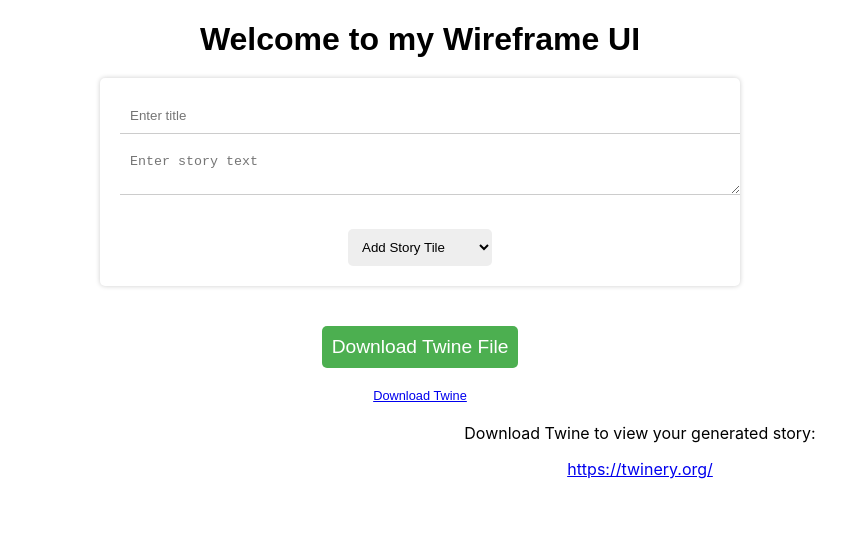
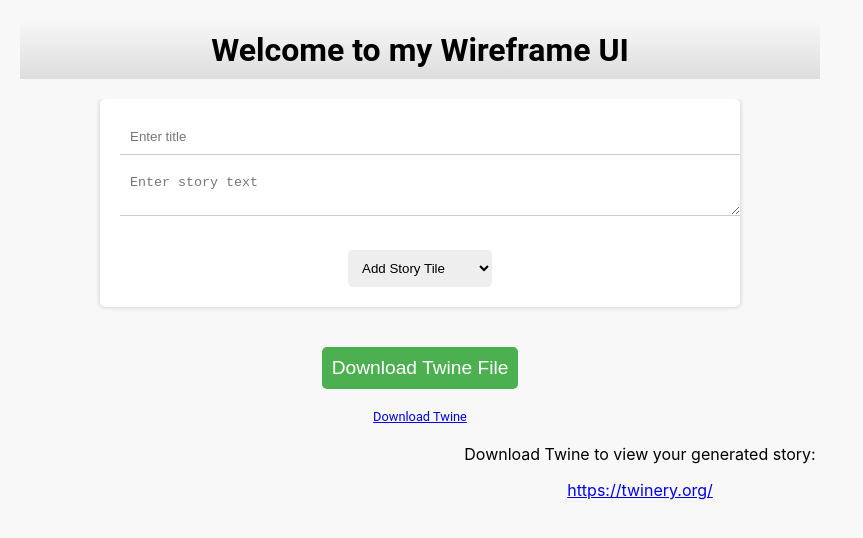
Before and after one commit to mikefrith108/Fast-Foward-React-UI-, a React (Create React App) app: page / in a window 1280 px wide. Shown: the top 538 px of the page, without its empty margins (0-863 px from the left). Built offline with nearby package versions, Linux system fonts and the light colour scheme; the HTML template or start-up script is replaced by a standard one.

Commit message:
Update WireframeUI.css

```diff
--- a/WireframeUI.css
+++ b/WireframeUI.css
@@ -135,3 +135,68 @@
   .happiness-indicator .minus {
     color: red;
   }
+  body {
+    background-color: #f8f8f8;
+  }
+  .title {
+    font-size: 2em;
+    text-align: center;
+    margin-bottom: 20px;
+    background: linear-gradient(to bottom, #f7f7f7 0%, #ddd 100%);
+    padding: 10px 0;
+  }
+  @import url('https://fonts.googleapis.com/css2?family=Roboto:wght@300;400;700&display=swap');
+
+.container {
+  font-family: 'Roboto', sans-serif;
+}
+.tile:hover {
+  transform: translateY(-5px);
+  box-shadow: 0 5px 10px rgba(0, 0, 0, 0.2);
+}
+.decision-buttons button:not(:last-child) {
+  margin-bottom: 5px;
+}
+.download-btn:hover {
+  animation: shake 0.5s;
+}
+
+@keyframes shake {
+  0% {
+    transform: translateX(0);
+  }
+  25% {
+    transform: translateX(-5px);
+  }
+  50% {
+    transform: translateX(0);
+  }
+  75% {
+    transform: translateX(5px);
+  }
+  100% {
+    transform: translateX(0);
+  }
+}
+.tile-container {
+  display: flex;
+  flex-direction: column;
+  align-items: center;
+  position: relative;
+  overflow-y: auto;
+  scrollbar-width: thin;
+  scrollbar-color: #ccc #f8f8f8;
+}
+
+.tile-container::-webkit-scrollbar {
+  width: 6px;
+}
+
+.tile-container::-webkit-scrollbar-thumb {
+  background-color: #ccc;
+  border-radius: 3px;
+}
+
+.tile-container::-webkit-scrollbar-track {
+  background-color: #f8f8f8;
+}
```
